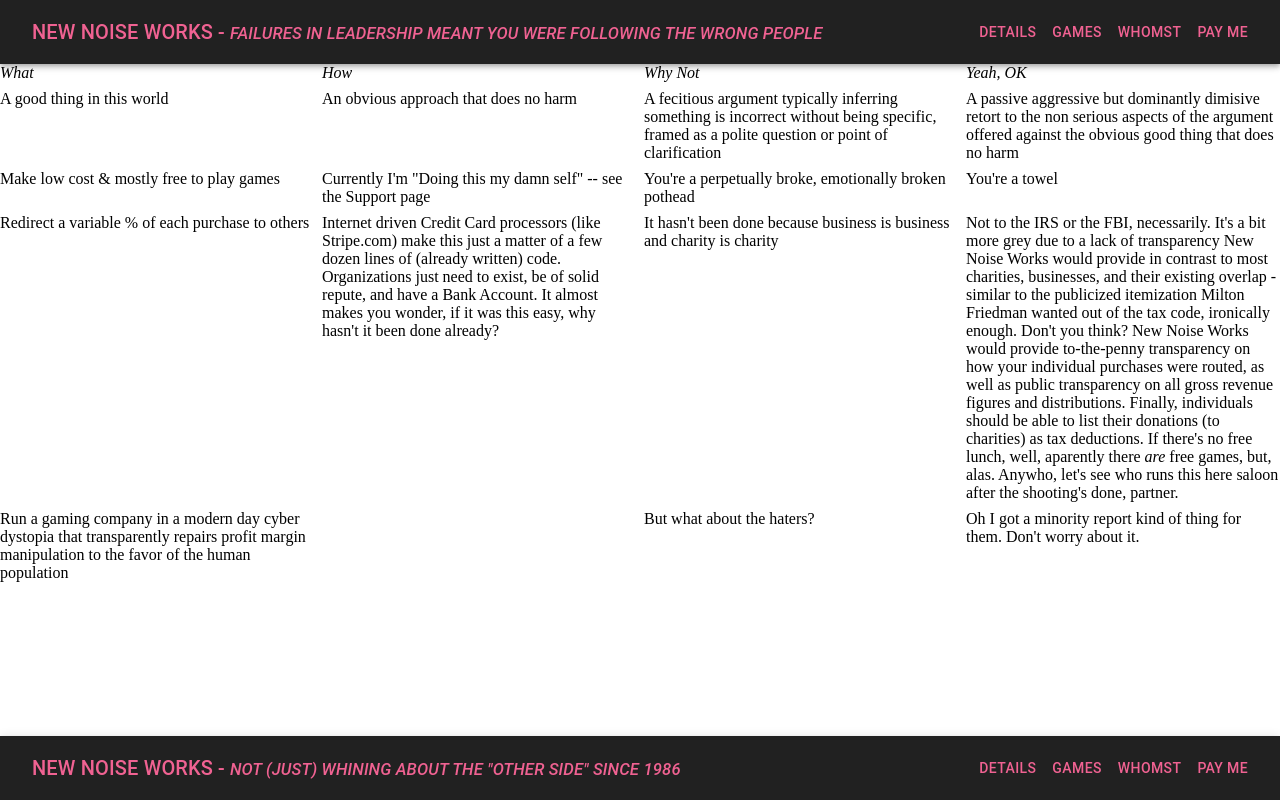
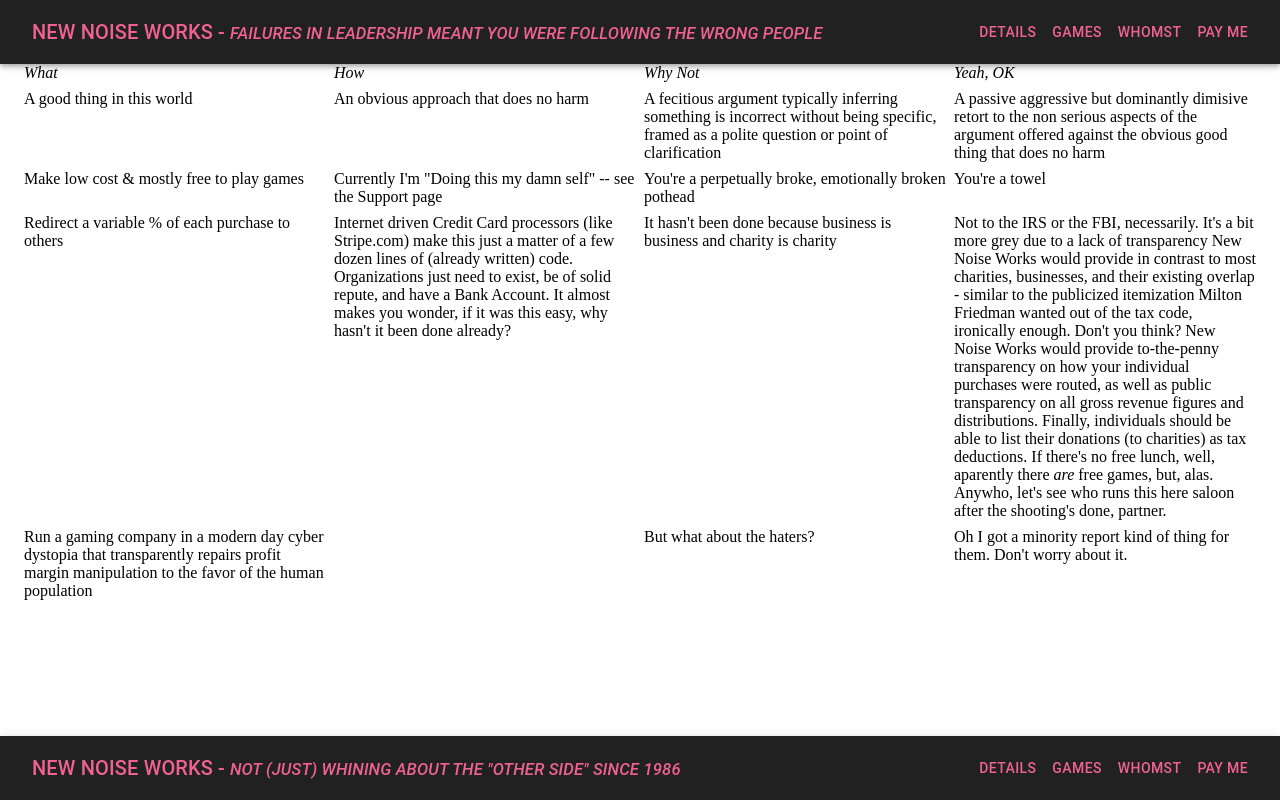
Before and after one commit to ogbigboss/nnw-dot-com-as-evidence, a React (Create React App) app: page /huh-what in a window 1280 px wide. Built offline with nearby package versions, Linux system fonts and the light colour scheme.

Commit message:
the weirdest things get the silliest people shook, I swear

```diff
--- a/src/pages/WhatHowWhyNotYeahOK.tsx
+++ b/src/pages/WhatHowWhyNotYeahOK.tsx
@@ -1,4 +1,4 @@
-import { Box } from '@mui/material'
+import { Box, Container } from '@mui/material'
 import styled from '@mui/system/styled'
 
 const Item  = styled('div')({
@@ -7,6 +7,7 @@ const Item  = styled('div')({
 
 const WhatHowWhyNotHuhWhat: React.FC = () => {
   return <>
+    <Container maxWidth="xl">
       <Box
         sx={{
           display: 'grid',
@@ -38,6 +39,7 @@ const WhatHowWhyNotHuhWhat: React.FC = () => {
         <Item>But what about the haters?</Item>
         <Item>Oh I got a minority report kind of thing for them. Don't worry about it.</Item>
       </Box>
+    </Container>
   </>
 }
 
```
Lines whose indentation alone changed are shown as unchanged.
